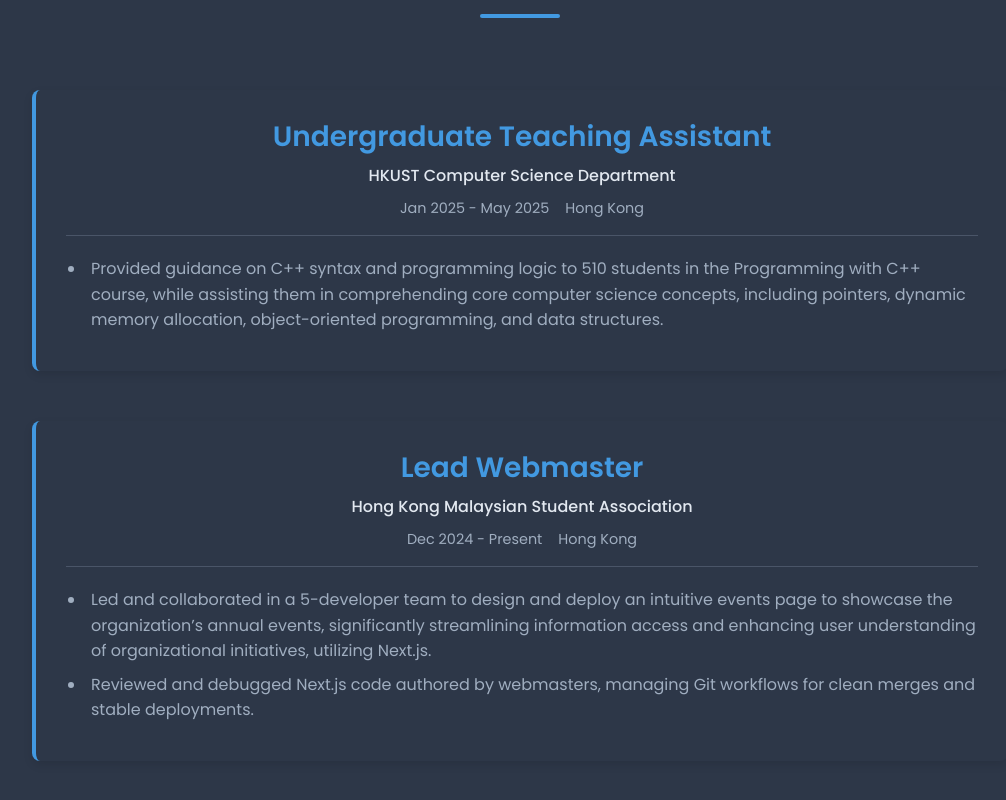
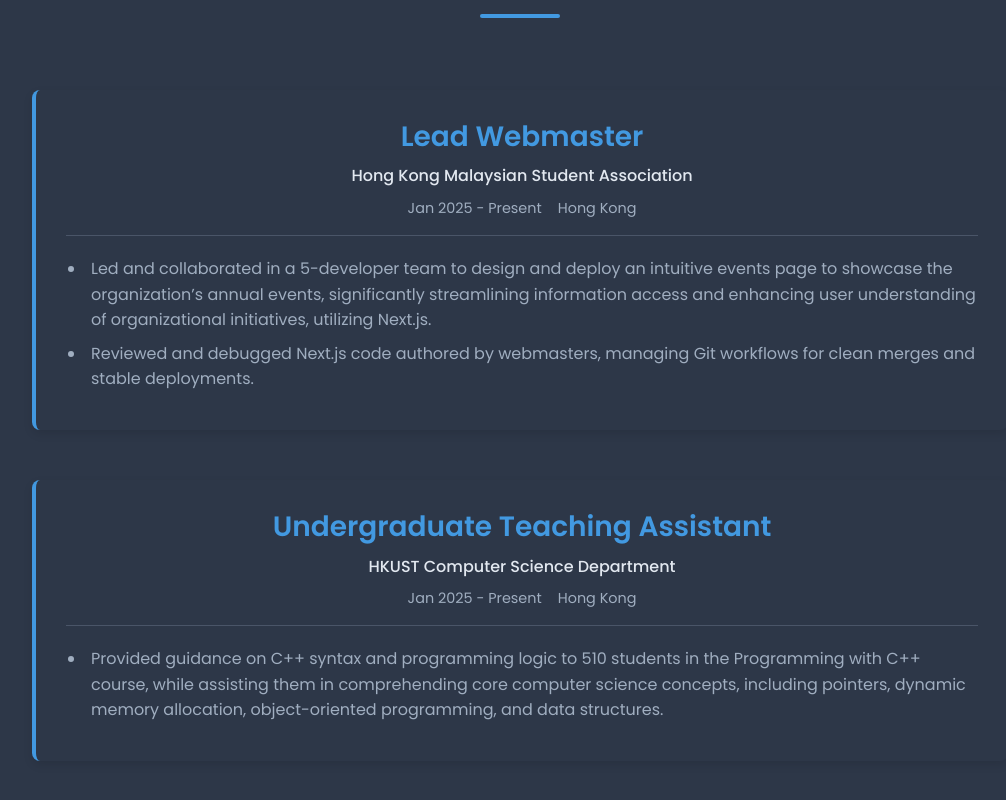
Before and after one commit to ziyang04/portfolio, a React (Create React App) app: page / in a window 1280 px wide. Shown: the part 3740-4540 px from the top of the page, without its empty margins (120-1126 px from the left). Built offline with nearby package versions, Linux system fonts and the light colour scheme.

Commit message:
update 1/9

```diff
--- a/src/components/sections/Extracurricular.js
+++ b/src/components/sections/Extracurricular.js
@@ -5,25 +5,25 @@
   const extracurriculars = [
     {
       id: 1,
-      position: 'Undergraduate Teaching Assistant',
-      company: 'HKUST Computer Science Department',
+      position: 'Lead Webmaster',
+      company: 'Hong Kong Malaysian Student Association',
       location: 'Hong Kong',
-      period: 'Jan 2025 - May 2025',
+      period: 'Jan 2025 - Present',
       description: '',
       responsibilities: [
-        'Provided guidance on C++ syntax and programming logic to 510 students in the Programming with C++ course, while assisting them in comprehending core computer science concepts, including pointers, dynamic memory allocation, object-oriented programming, and data structures.'
+        'Led and collaborated in a 5-developer team to design and deploy an intuitive events page to showcase the organization’s annual events, significantly streamlining information access and enhancing user understanding of organizational initiatives, utilizing Next.js.',
+        'Reviewed and debugged Next.js code authored by webmasters, managing Git workflows for clean merges and stable deployments.'
       ]
     },
     {
       id: 2,
-      position: 'Lead Webmaster',
-      company: 'Hong Kong Malaysian Student Association',
+      position: 'Undergraduate Teaching Assistant',
+      company: 'HKUST Computer Science Department',
       location: 'Hong Kong',
-      period: 'Dec 2024 - Present',
+      period: 'Jan 2025 - Present',
       description: '',
       responsibilities: [
-        'Led and collaborated in a 5-developer team to design and deploy an intuitive events page to showcase the organization’s annual events, significantly streamlining information access and enhancing user understanding of organizational initiatives, utilizing Next.js.',
-        'Reviewed and debugged Next.js code authored by webmasters, managing Git workflows for clean merges and stable deployments.'
+        'Provided guidance on C++ syntax and programming logic to 510 students in the Programming with C++ course, while assisting them in comprehending core computer science concepts, including pointers, dynamic memory allocation, object-oriented programming, and data structures.'
       ]
     },
     {
```
